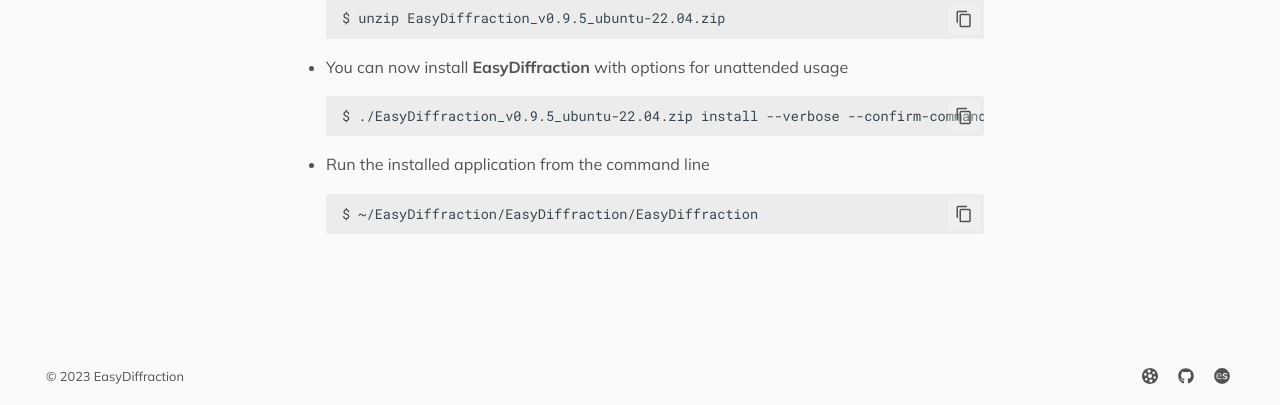
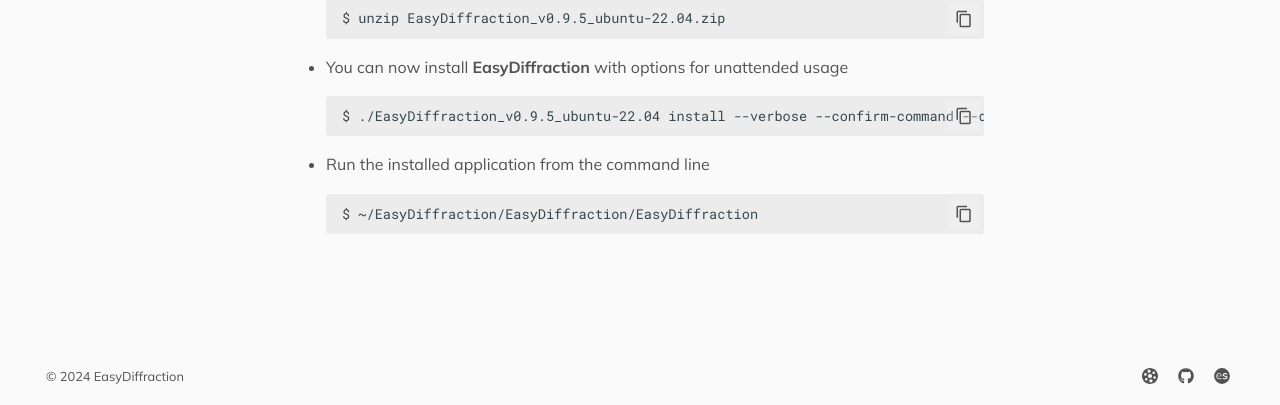
Before and after one commit to EasyScience/EasyDiffractionAppDocs, an MkDocs documentation site: the page built from docs/installation/unattended.md, in a window 1280 px wide. Shown: the part 492-897 px from the top of the page. Built offline with MkDocs 1.6.1 and Material for MkDocs 9.7.7, drawn with Linux system fonts in a browser that asks for light colours; comment, search, counter and statistics services are not loaded.

Commit message:
Add how to install EasyDiffraction without user interactions (#4)
* Create unattended.md

* Update mkdocs.yml

* Update mkdocs.yml

* Update unattended.md

````diff
--- a/docs/installation/unattended.md
+++ b/docs/installation/unattended.md
@@ -17,7 +17,7 @@ $ unzip EasyDiffraction_v0.9.5_ubuntu-22.04.zip
 ```
 * You can now install **EasyDiffraction** with options for unattended usage
 ```console
-$ ./EasyDiffraction_v0.9.5_ubuntu-22.04.zip install --verbose --confirm-command --default-answer --accept-licenses
+$ ./EasyDiffraction_v0.9.5_ubuntu-22.04 install --verbose --confirm-command --default-answer --accept-licenses
 ```
 * Run the installed application from the command line
 ```console
--- a/mkdocs.yml
+++ b/mkdocs.yml
@@ -2,7 +2,7 @@
 site_name: EasyDiffraction
 
 # Copyright
-copyright: © 2023 EasyDiffraction
+copyright: © 2024 EasyDiffraction
 
 # Configuration
 theme:
````
